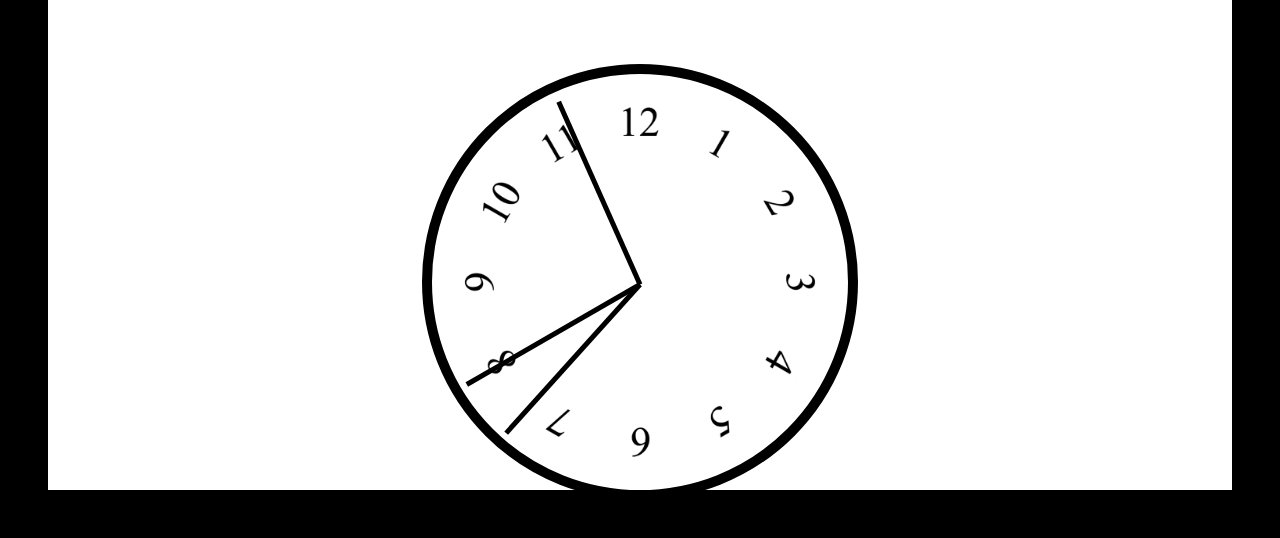
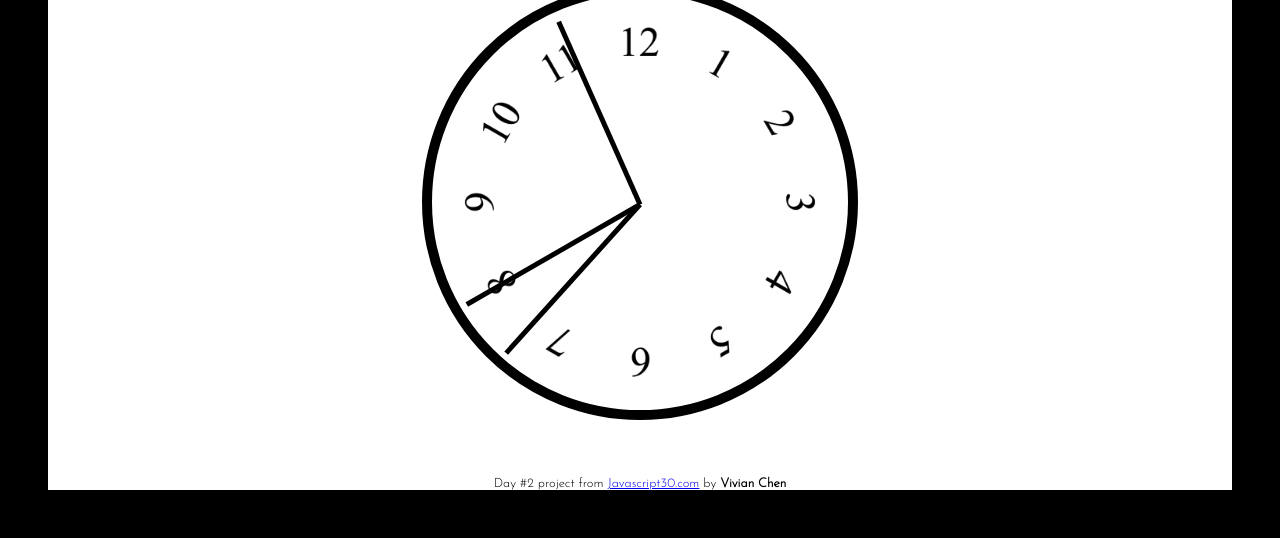
Before and after one commit to vivianycc/js30, a plain HTML site: page 02/index.html in a window 1280 px wide. Shown: the part 262-800 px from the top of the page. Drawn offline with nearby package versions, Linux system fonts and the light colour scheme.

Commit message:
style update

```diff
--- a/02/index.html
+++ b/02/index.html
@@ -19,7 +19,7 @@
 			font-family:'Playfair Display', serif;
 			font-size: 1.8rem;
 			text-align: center;
-			margin-top:10rem;
+			margin-top:5rem;
 			margin-bottom: 5rem;
 			letter-spacing: 0.3rem;
 
@@ -57,6 +57,11 @@
 
 		}
 
+		span{
+			font-family: 'Josefin Sans', sans-serif;
+			font-size: 0.8rem;
+		}
+
 	</style>
 </head>
 <body>
@@ -68,7 +73,7 @@
 			<div class="hand second-hand"></div>
 		</div>
 	</div>
-
+	<span class='credit'>Day #2 project from <a href="http://javascript30.com">Javascript30.com</a> by <strong>Vivian Chen</strong> </span>
 
 
 	<script>
```
